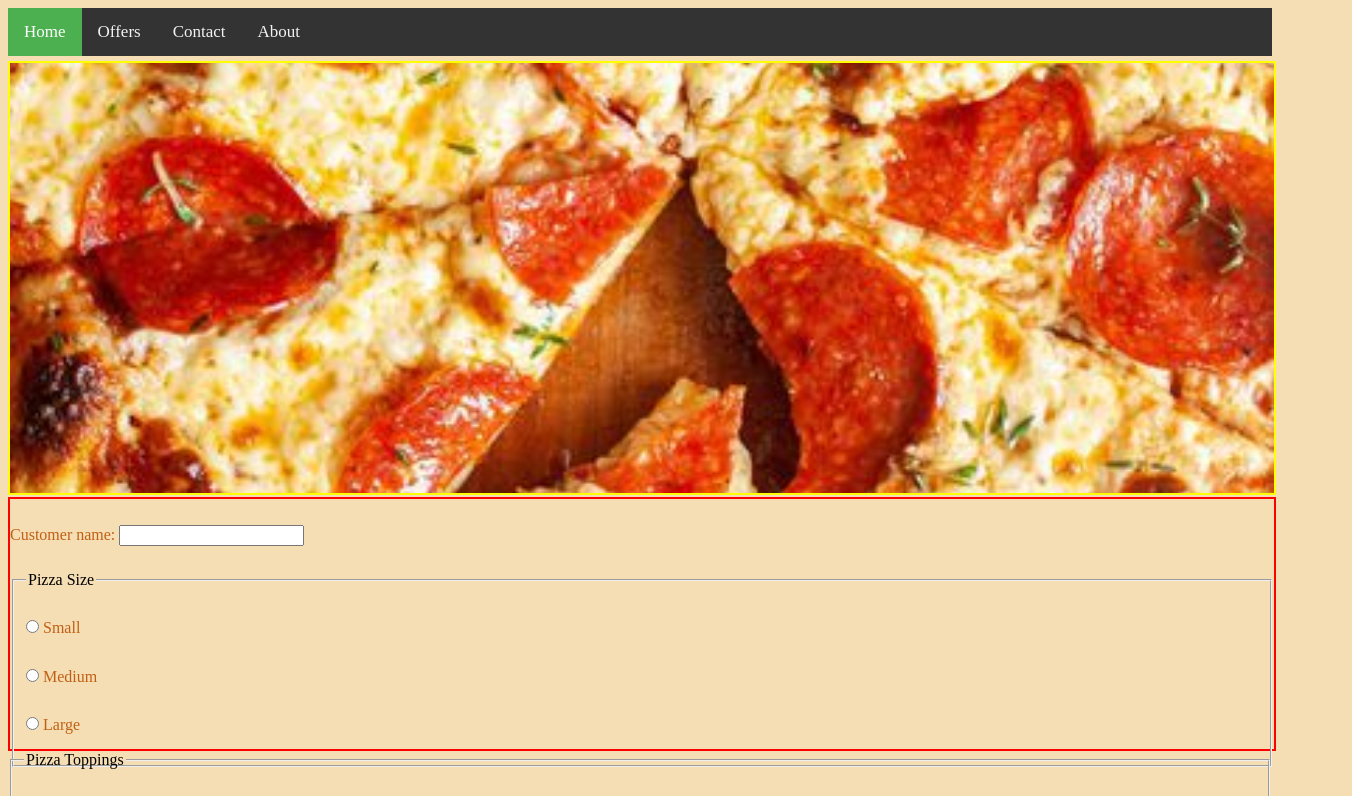
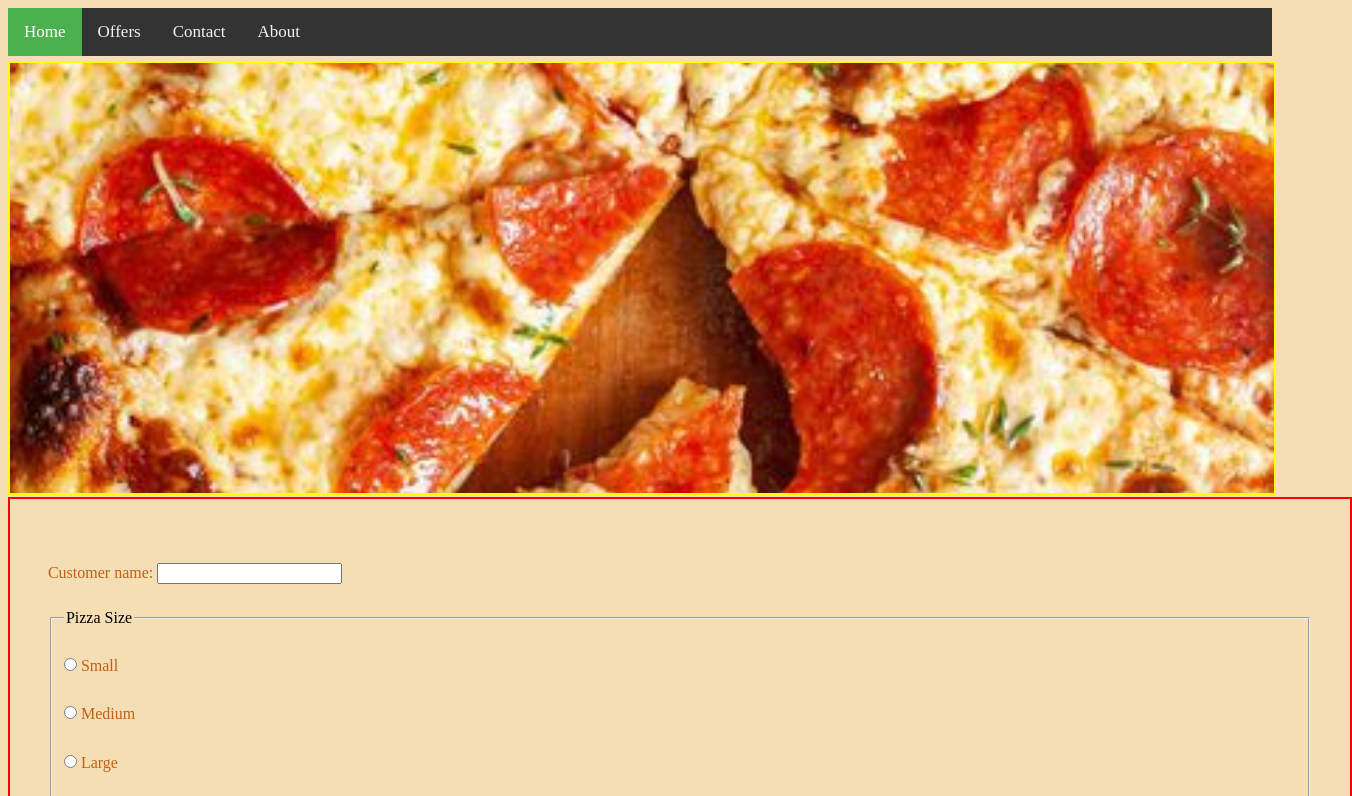
Before and after one commit to waruguru/Pizza-Inn, a plain HTML site: page index.html in a window 1280 px wide. Shown: the top 796 px of the page, 1352 px wide, since content can reach past the window. Drawn offline with Linux system fonts and the light colour scheme.

Commit message:
Style the section two and three

```diff
--- a/css/style.css
+++ b/css/style.css
@@ -48,3 +48,6 @@ background-color: wheat;
       height: 250px;
       width: 100%;
   }
+  .two, .three, .four {
+    padding: 3%;
+  }
```
